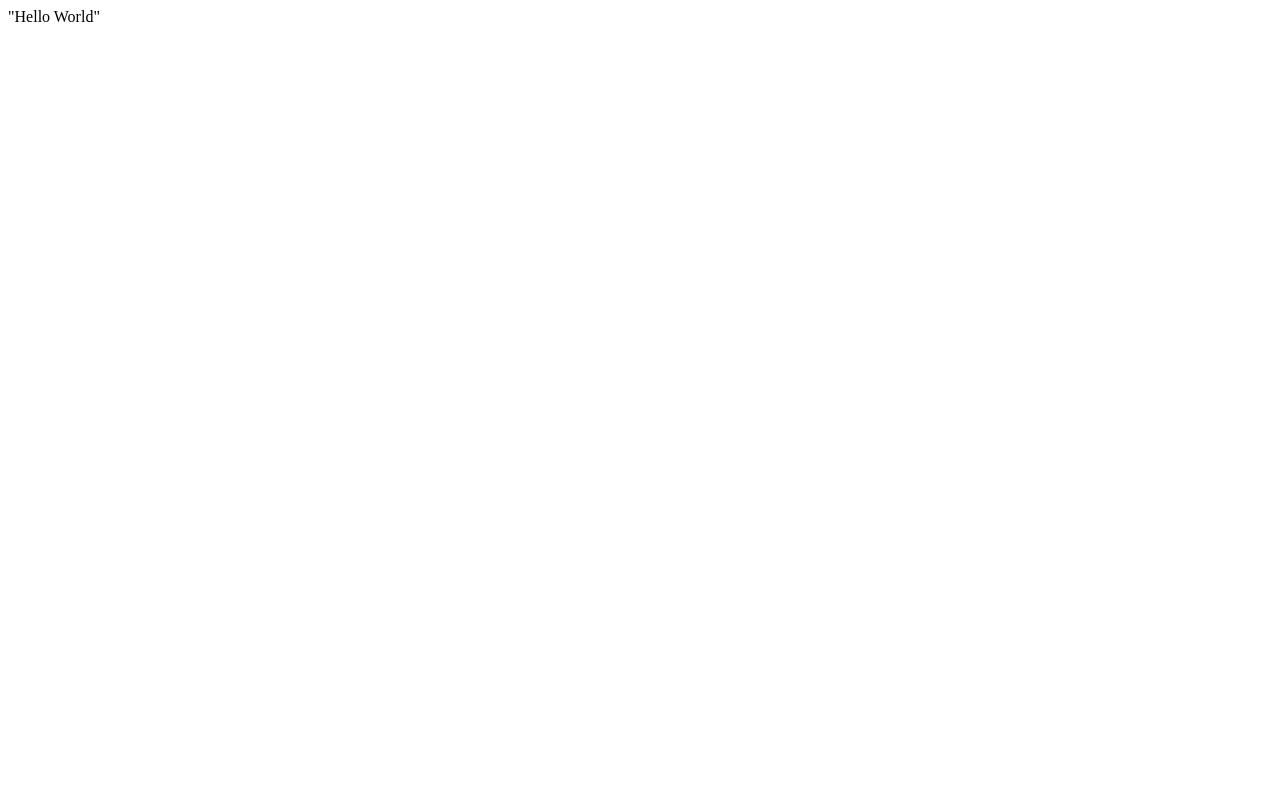
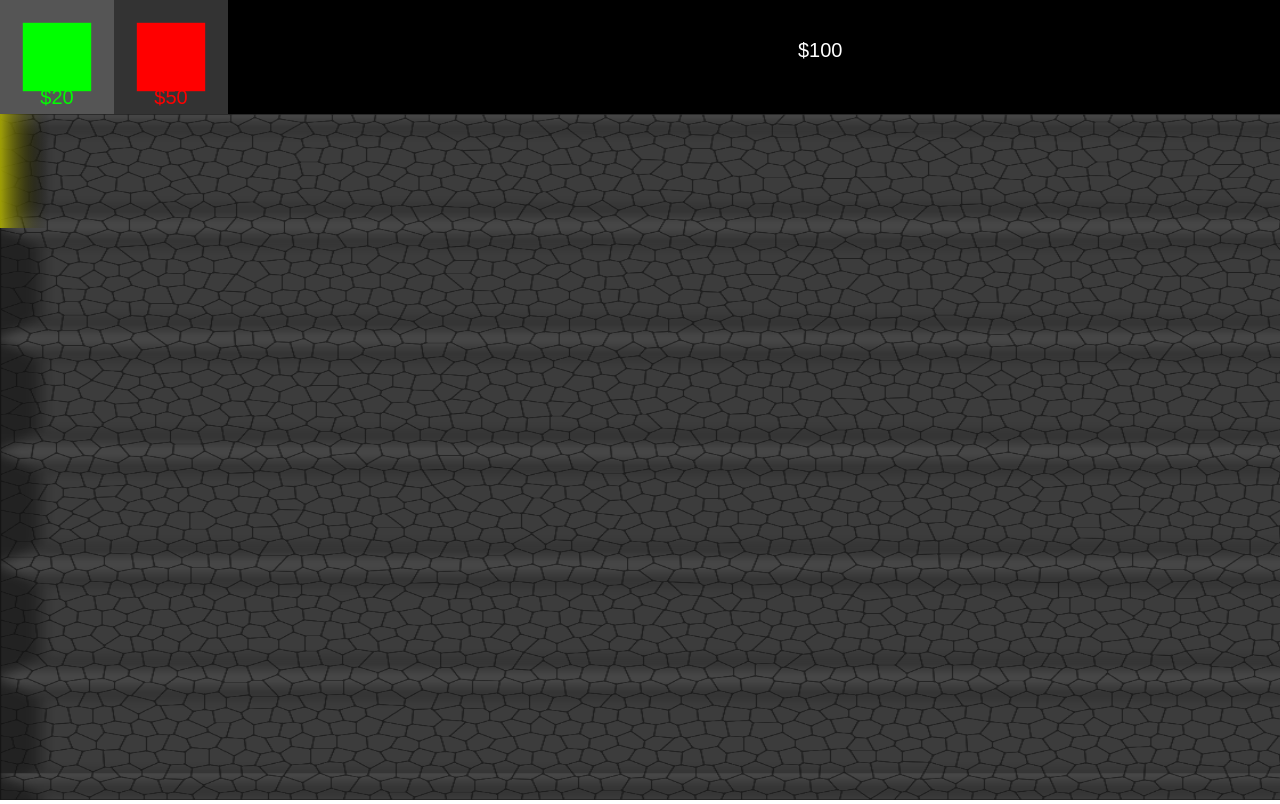
Before and after one commit to Tismas/Jadam, a plain HTML site: page index.html in a window 1280 px wide. Drawn offline with Linux system fonts and the light colour scheme.

Commit message:
Game upload

```diff
--- /dev/null
+++ b/css/style.css
@@ -0,0 +1,6 @@
+*{
+	margin:0;
+	padding:0;
+	box-sizing: border-box;
+	overflow: hidden;
+}
--- a/index.html
+++ b/index.html
@@ -1 +1,11 @@
-"Hello World"
+<!DOCTYPE html>
+<html>
+<head>
+	<title>Jadam</title>
+	<link rel="stylesheet" type="text/css" href="css/style.css">
+</head>
+<body>
+	<div id="game"></div>
+	<script src="js/init.js"></script>
+</body>
+</html>
--- /dev/null
+++ b/js/init.js
@@ -0,0 +1,315 @@
+(function(){
+
+	// general functins
+	var collide = function(x1,y1,x2,y2) {
+		if(x2 <= x1 + tileSize && x2 >= x1 && y2 <= y1 + tileSize && y2 >= y1)
+			return true;
+		return false;
+	}
+
+	// units
+	var units = {
+		"knight": {
+			"hp": 10,
+			"dmg": 4,
+			"speed": 5,
+			"price": 20,
+			"color": "#0f0",
+		},
+		"archer": {
+			"hp": 8,
+			"dmg": 6,
+			"speed": 6,
+			"price": 50,
+			"color": "#f00",
+		},
+	}
+
+	// classes
+	var Knight = function(x,y) {
+		this.x = x;
+		this.y = y;
+		this.hp = units.knight.hp;
+		this.dmg = units.knight.dmg;
+		this.speed = units.knight.speed;
+		this.color = units.knight.color;
+
+		this.die = function() {
+			var index = playerUnits.indexOf(this);
+			if(index != -1)
+				playerUnits.splice(index,1);
+			else {
+				index = enemyUnits.indexOf(this);
+				enemyUnits.splice(index,1);
+			}
+		}
+		this.draw = function() {
+			ctx.fillStyle = this.color;
+			ctx.fillRect(this.x-offset + tileSize/4,this.y + tileSize/4,tileSize/2,tileSize/2);
+		}
+		this.update = function() {
+			if(this.hp<=0 || this.x >= widthT*tileSize)
+				this.die();
+		}
+	}
+	var Archer = function(x,y) {
+		this.x = x;
+		this.y = y;
+		this.hp = units.archer.hp;
+		this.dmg = units.archer.dmg;
+		this.speed = units.archer.speed;
+		this.color = units.archer.color;
+
+		this.die = function() {
+			var index = playerUnits.indexOf(this);
+			if(index != -1)
+				playerUnits.splice(index,1);
+			else {
+				index = enemyUnits.indexOf(this);
+				enemyUnits.splice(index,1);
+			}
+		}
+		this.draw = function() {
+			ctx.fillStyle = this.color;
+			ctx.fillRect(this.x-offset + tileSize/4,this.y + tileSize/4,tileSize/2,tileSize/2);
+		}
+		this.update = function() {
+			if(this.hp<=0 || this.x >= widthT*tileSize)
+				this.die();
+		}
+	}
+
+	var UnitButton = function (x,y,unitDesc,unitClass,background = "#333", hover = "#555") {
+		this.x = x;
+		this.y = y;
+		this.color = unitDesc.color;
+		this.cost = unitDesc.price;
+		this.background = background;
+		this.hover = hover;
+		this.failed = false;
+		this.succeed = false;
+		this.statusCounter = 0;	// opoznianie zmiany statusu po probie zakupu
+
+		this.fail = function() {
+			this.failed = true;
+			this.statusCounter = 5;
+		}
+		this.success = function() {
+			this.succeed = true;
+			money -= this.cost;
+			this.statusCounter = 5;
+			playerUnits.push(new unitClass(0,activeRow*tileSize));
+		}
+		this.collide = function(x,y) {
+			return collide(this.x,this.y,x,y);
+		}
+
+		this.draw = function() {
+			if(this.failed)
+				ctx.fillStyle = "#500";
+			else if(this.succeed)
+				ctx.fillStyle = "#050";
+			else if(collide(x,y,mouseX,mouseY))
+				ctx.fillStyle = this.hover;
+			else
+				ctx.fillStyle = this.background;
+			ctx.fillRect(this.x,this.y,tileSize,tileSize);
+			ctx.fillStyle = this.color;
+			ctx.fillRect(this.x + tileSize/5, this.y + tileSize/5, tileSize- 2*tileSize/5, tileSize - 2*tileSize/5);
+			ctx.font = "20px Arial"
+			var price = "$" + this.cost;
+			ctx.fillText(price, this.x + tileSize - tileSize/2-ctx.measureText(price).width/2, this.y + tileSize-10);
+			if(this.statusCounter > 0){
+				this.statusCounter--;
+			}
+			else if(this.failed || this.succeed){
+				this.failed = false;
+				this.succeed = false;
+			}
+		}
+	}
+
+	var game 		=	document.getElementById('game');
+	var canvas 		= 	document.createElement('canvas');
+	var ctx 		= 	canvas.getContext('2d');
+	var imageCount	=	0;
+	var totalImages =	1;
+	var heightT 	= 	7;	// rows+1
+	var widthT		=	30;
+	var width 		= 	window.innerWidth;
+	var height 		= 	window.innerHeight;
+	var offset		=	0;
+	var interval    = 	1000/30;
+	var tileSize    =  	Math.floor(height/heightT);
+	var mouseX		=	0;
+	var mouseY		=	0;
+
+	var activeRow	=	1;
+	var scrollSpeed =	15;
+	var now			=	new Date();
+	var before		=	new Date();
+
+	var money		=	100;
+	var playerUnits =	[];
+	var enemyUnits	=	[];
+	var unitButtons =	[];
+	var bossHp		=	100;
+
+	canvas.width 	= 	width;
+	canvas.height 	= 	height;
+
+	var bg = new Image();
+	bg.onload = imageLoadCallback;
+	bg.src = "assets/background.png";
+
+	var imageLoadCallback = function() {
+		imageCount++;
+		console.log("Images loaded: " + imageCount + "/" + totalImages);
+	}
+
+	var init = function() {
+		game.appendChild(canvas);
+		unitButtons.push(new UnitButton(tileSize*0,0,units.knight,Knight));
+		unitButtons.push(new UnitButton(tileSize*1,0,units.archer,Archer));
+		enemyUnits.push(new Knight(2000,tileSize));
+	}
+
+	var loop = function () {
+		update();
+		draw();
+	}
+
+	var update = function() {
+		now = new Date();
+
+		if(mouseX <= tileSize && offset > 0)
+			offset-=scrollSpeed;
+		else if(mouseX >= width - tileSize && offset < widthT*tileSize-width)
+			offset+=scrollSpeed;
+
+		var delta = now - before;
+		if(delta > interval){
+			while(delta>interval){
+				for(var i=0;i<playerUnits.length;i++){
+					var canMove = true;
+					for(var j=0;j<playerUnits.length;j++){
+						if(i!=j && collide(playerUnits[i].x,playerUnits[i].y,playerUnits[j].x,playerUnits[j].y) && playerUnits[i].x<playerUnits[j].x){
+							canMove = false;
+							break;
+						}
+					}
+					for(var j=0;j<enemyUnits.length;j++){
+						if(collide(playerUnits[i].x,playerUnits[i].y,enemyUnits[j].x-10,enemyUnits[j].y)){
+							canMove = false;
+							break;
+						}
+					}
+					if(canMove)
+						playerUnits[i].x += playerUnits[i].speed;
+					playerUnits[i].update();
+				}
+				for(var i=0;i<enemyUnits.length;i++){
+					var canMove = true;
+					for(var j=0;j<enemyUnits.length;j++){
+						if(i!=j && collide(enemyUnits[i].x,enemyUnits[i].y,enemyUnits[j].x,enemyUnits[j].y) && enemyUnits[i].x>enemyUnits[j].x){
+							canMove = false;
+							break;
+						}
+					}
+					for(var j=0;j<playerUnits.length;j++){
+						if(collide(enemyUnits[i].x,enemyUnits[i].y,playerUnits[j].x+10+tileSize,playerUnits[j].y)){
+							canMove = false;
+							break;
+						}
+					}
+					if(canMove)
+						enemyUnits[i].x -= enemyUnits[i].speed;
+					enemyUnits[i].update();
+				}
+				delta -= interval;
+			}
+			before = now;
+		}
+
+		requestAnimationFrame(draw);
+	}
+
+	var draw = function () {
+		ctx.fillStyle = '#000';
+		ctx.fillRect(0,0,canvas.width,canvas.height);
+
+		// draw background
+		ctx.drawImage(bg,-offset,tileSize,widthT*tileSize,height-tileSize);
+
+		// draw foreground
+		var selected = ctx.createLinearGradient(-offset-tileSize/8,0,tileSize,0);
+			selected.addColorStop(0,"yellow");
+			selected.addColorStop(0.5,"transparent");
+		var highlighted = ctx.createLinearGradient(-offset-tileSize/8,0,tileSize,0);
+			highlighted.addColorStop(0,"blue");
+			highlighted.addColorStop(0.5,"transparent");
+
+		ctx.fillStyle = selected;
+		ctx.fillRect(-offset,tileSize*activeRow,tileSize,tileSize);
+		if(mouseX<=tileSize && mouseY>=tileSize) {
+			var hl = Math.floor(mouseY/tileSize);
+			if(hl<heightT && hl!=activeRow) {
+				ctx.fillStyle = highlighted;
+				ctx.fillRect(-offset,hl*tileSize,tileSize,tileSize);
+			}
+		}
+
+		for(var i=0;i<playerUnits.length;i++) {
+			playerUnits[i].draw();
+		}
+		for(var i=0;i<enemyUnits.length;i++) {
+			enemyUnits[i].draw();
+		}
+
+		// draw UI
+		ctx.fillStyle = "#000";
+		ctx.fillRect(0,0,tileSize*widthT,tileSize);
+		for(var i=0;i<unitButtons.length;i++){
+			unitButtons[i].draw();
+		}
+		ctx.font = "20px Arial";
+		ctx.fillStyle = "#fff"
+		ctx.fillText("$" + money,tileSize*7,tileSize/2);
+
+		setTimeout(update,interval);
+	}
+
+	var resizeCallback = function() {
+		width = window.innerWidth;
+		height = window.innerHeight;
+		canvas.width = width;
+		canvas.height = height;
+		tileSize = Math.floor(height/heightT);
+		for(var i=0;i<unitButtons.length;i++) {
+			unitButtons[i].x = i*tileSize;
+		}
+		update();
+		draw();
+	}
+
+	canvas.onmousemove = function(e) {
+		mouseX = e.x;
+		mouseY = e.y;
+	}
+	canvas.onclick = function(e) {
+		if(e.x<=tileSize && e.y>=tileSize) {
+			activeRow = Math.floor(mouseY/tileSize);
+			if(activeRow>=heightT) activeRow = heighT-1;
+		}
+		for(var i=0;i<unitButtons.length;i++){
+			if(unitButtons[i].collide(e.x,e.y) && money >= unitButtons[i].cost)
+				unitButtons[i].success();
+			else if(unitButtons[i].collide(e.x,e.y))
+				unitButtons[i].fail();
+		}
+	}
+
+ 	window.onresize = resizeCallback;
+	init();
+	loop();
+})();
```
Also changed, not shown: assets/background.png (added), assets/test.png (added).
